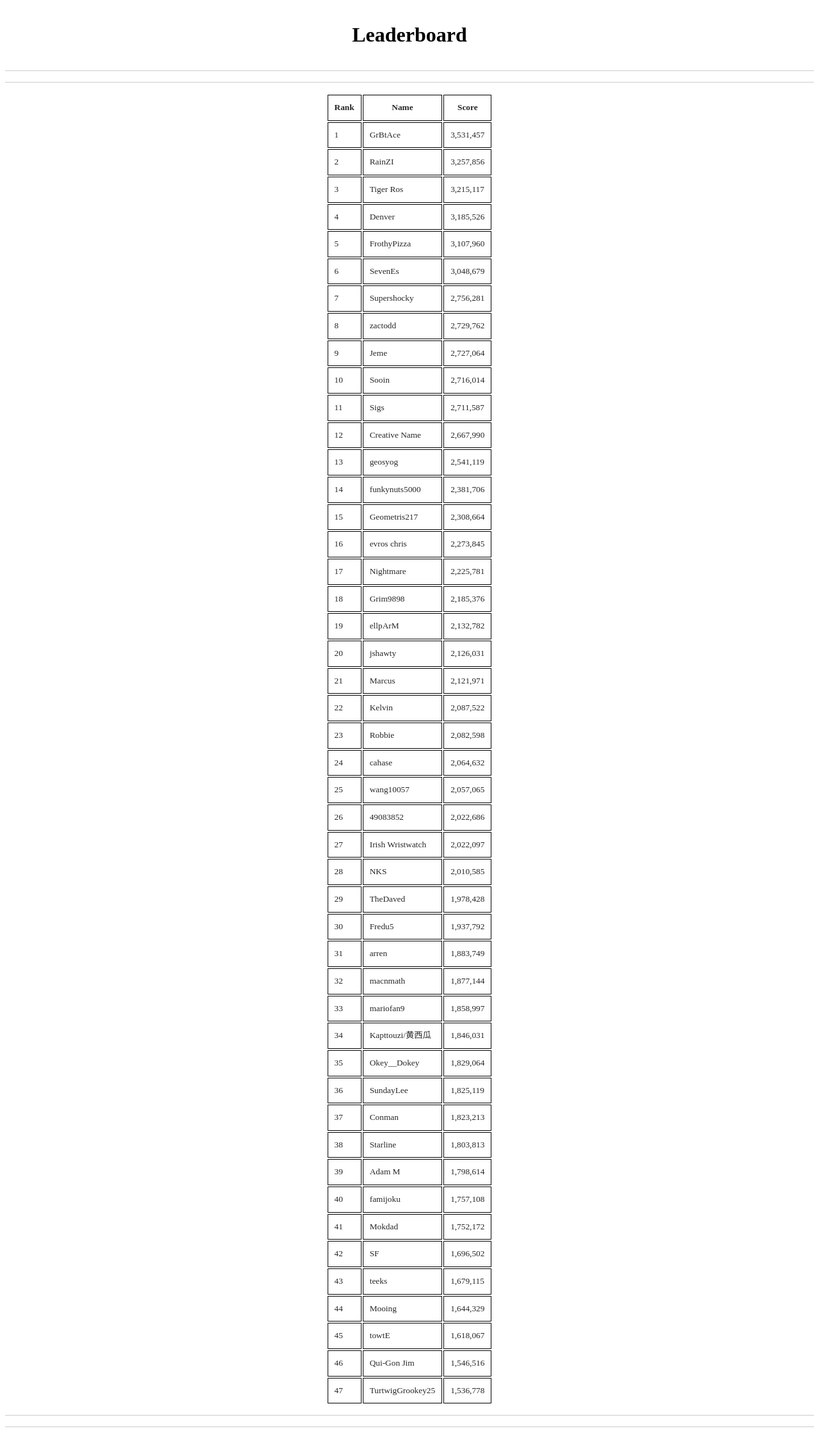
After one commit to DenverCav/AdvancedWebTech, a Flask app: page /Leaderboard in a window 1280 px wide. The commit adds this page. Shown: the whole page at 64% size. Run offline with Flask 3, Linux system fonts and the light colour scheme.

Commit message:
Updated Site

```diff
--- a/WebTechCourseWork/main.py
+++ b/WebTechCourseWork/main.py
@@ -13,3 +13,7 @@ def GeneralInfo():
 @app.route("/Notes")
 def Notes():
     return render_template('Notes.html')
+
+@app.route("/Leaderboard")
+def Leaderboard():
+    return render_template('Leaderboard.html')
--- a/WebTechCourseWork/static/css/styles.css
+++ b/WebTechCourseWork/static/css/styles.css
@@ -57,3 +57,9 @@ hr {
     margin: 1em 0;
     padding: 0;
 }
+
+.center
+{
+margin-left: auto;
+margin-right: auto;
+}
--- a/WebTechCourseWork/templates/GeneralInfo.html
+++ b/WebTechCourseWork/templates/GeneralInfo.html
@@ -13,6 +13,6 @@
 <p2>This site is using the data directly from the standard Google Sheet and simply reformatted allowing for new features such as toggles and filters to view the data in different ways.</p2>
 <br>
     <hr>
-<p3>All the data is being used with permission from the Leaderboard team in the Tetris Tryhards Discord server</p3>
+<p3>All the data is being used with permission from the Leaderboard team in the Tetris Tryhards <a href="https://discord.com/invite/xWUdHa3vH2">Discord server</a></p3>
 </body>
 </html>
--- /dev/null
+++ b/WebTechCourseWork/templates/Leaderboard.html
@@ -0,0 +1,271 @@
+<!DOCTYPE html>
+<html lang="en">
+<head>
+    <meta charset="UTF-8">
+      <link rel="stylesheet" href="{{ url_for('static', filename= 'css/styles.css') }}">
+    <title>Leaderboard</title>
+</head>
+<body>
+<style>
+    table td,
+    table th {
+        font-size: smaller;
+        border: 1px solid black;
+        line-height: 1.4;
+        padding: 10px 10px;
+    }
+</style>
+
+<h1>Leaderboard</h1>
+    <hr>
+    <hr>
+
+<table class="center">
+    <tbody>
+        <tr>
+            <th>Rank</th>
+            <th>Name</th>
+            <th>Score</th>
+        </tr>
+        <tr>
+            <td>1</td>
+            <td>GrBtAce</td>
+            <td>3,531,457</td>
+        </tr>
+        <tr>
+            <td>2</td>
+            <td>RainZI</td>
+            <td>3,257,856</td>
+        </tr>
+        <tr>
+            <td>3</td>
+            <td>Tiger Ros</td>
+            <td>3,215,117</td>
+        </tr>
+        <tr>
+            <td>4</td>
+            <td>Denver</td>
+            <td>3,185,526</td>
+        </tr>
+        <tr>
+            <td>5</td>
+            <td>FrothyPizza</td>
+            <td>3,107,960</td>
+        </tr>
+        <tr>
+            <td>6</td>
+            <td>SevenEs</td>
+            <td>3,048,679</td>
+        </tr>
+        <tr>
+            <td>7</td>
+            <td>Supershocky</td>
+            <td>2,756,281</td>
+        </tr>
+        <tr>
+            <td>8</td>
+            <td>zactodd</td>
+            <td>2,729,762</td>
+        </tr>
+        <tr>
+            <td>9</td>
+            <td>Jeme</td>
+            <td>2,727,064</td>
+        </tr>
+        <tr>
+            <td>10</td>
+            <td>Sooin</td>
+            <td>2,716,014</td>
+        </tr>
+        <tr>
+            <td>11</td>
+            <td>Sigs</td>
+            <td>2,711,587</td>
+        </tr>
+        <tr>
+            <td>12</td>
+            <td>Creative Name</td>
+            <td>2,667,990</td>
+        </tr>
+        <tr>
+            <td>13</td>
+            <td>geosyog</td>
+            <td>2,541,119</td>
+        </tr>
+        <tr>
+            <td>14</td>
+            <td>funkynuts5000</td>
+            <td>2,381,706</td>
+        </tr>
+        <tr>
+            <td>15</td>
+            <td>Geometris217</td>
+            <td>2,308,664</td>
+        </tr>
+        <tr>
+            <td>16</td>
+            <td>evros chris</td>
+            <td>2,273,845</td>
+        </tr>
+        <tr>
+            <td>17</td>
+            <td>Nightmare</td>
+            <td>2,225,781</td>
+        </tr>
+        <tr>
+            <td>18</td>
+            <td>Grim9898</td>
+            <td>2,185,376</td>
+        </tr>
+        <tr>
+            <td>19</td>
+            <td>ellpArM</td>
+            <td>2,132,782</td>
+        </tr>
+        <tr>
+            <td>20</td>
+            <td>jshawty</td>
+            <td>2,126,031</td>
+        </tr>
+        <tr>
+            <td>21</td>
+            <td>Marcus</td>
+            <td>2,121,971</td>
+        </tr>
+        <tr>
+            <td>22</td>
+            <td>Kelvin</td>
+            <td>2,087,522</td>
+        </tr>
+        <tr>
+            <td>23</td>
+            <td>Robbie</td>
+            <td>2,082,598</td>
+        </tr>
+        <tr>
+            <td>24</td>
+            <td>cahase</td>
+            <td>2,064,632</td>
+        </tr>
+        <tr>
+            <td>25</td>
+            <td>wang10057</td>
+            <td>2,057,065</td>
+        </tr>
+        <tr>
+            <td>26</td>
+            <td>49083852</td>
+            <td>2,022,686</td>
+        </tr>
+        <tr>
+            <td>27</td>
+            <td>Irish Wristwatch</td>
+            <td>2,022,097</td>
+        </tr>
+        <tr>
+            <td>28</td>
+            <td>NKS</td>
+            <td>2,010,585</td>
+        </tr>
+        <tr>
+            <td>29</td>
+            <td>TheDaved</td>
+            <td>1,978,428</td>
+        </tr>
+        <tr>
+            <td>30</td>
+            <td>Fredu5</td>
+            <td>1,937,792</td>
+        </tr>
+        <tr>
+            <td>31</td>
+            <td>arren</td>
+            <td>1,883,749</td>
+        </tr>
+        <tr>
+            <td>32</td>
+            <td>macnmath</td>
+            <td>1,877,144</td>
+        </tr>
+        <tr>
+            <td>33</td>
+            <td>mariofan9</td>
+            <td>1,858,997</td>
+        </tr>
+        <tr>
+            <td>34</td>
+            <td>Kapttouzi/黄西瓜</td>
+            <td>1,846,031</td>
+        </tr>
+        <tr>
+            <td>35</td>
+            <td>Okey__Dokey</td>
+            <td>1,829,064</td>
+        </tr>
+        <tr>
+            <td>36</td>
+            <td>SundayLee</td>
+            <td>1,825,119</td>
+        </tr>
+        <tr>
+            <td>37</td>
+            <td>Conman</td>
+            <td>1,823,213</td>
+        </tr>
+        <tr>
+            <td>38</td>
+            <td>Starline</td>
+            <td>1,803,813</td>
+        </tr>
+        <tr>
+            <td>39</td>
+            <td>Adam M</td>
+            <td>1,798,614</td>
+        </tr>
+        <tr>
+            <td>40</td>
+            <td>famijoku</td>
+            <td>1,757,108</td>
+        </tr>
+        <tr>
+            <td>41</td>
+            <td>Mokdad</td>
+            <td>1,752,172</td>
+        </tr>
+        <tr>
+            <td>42</td>
+            <td>SF</td>
+            <td>1,696,502</td>
+        </tr>
+        <tr>
+            <td>43</td>
+            <td>teeks</td>
+            <td>1,679,115</td>
+        </tr>
+        <tr>
+            <td>44</td>
+            <td>Mooing</td>
+            <td>1,644,329</td>
+        </tr>
+        <tr>
+            <td>45</td>
+            <td>towtE</td>
+            <td>1,618,067</td>
+        </tr>
+        <tr>
+            <td>46</td>
+            <td>Qui-Gon Jim</td>
+            <td>1,546,516</td>
+        </tr>
+        <tr>
+            <td>47</td>
+            <td>TurtwigGrookey25</td>
+            <td>1,536,778</td>
+        </tr>
+    </tbody>
+</table>
+    <hr>
+    <hr>
+
+</body>
+</html>
```
Also changed, not shown: WebTechCourseWork/templates/index.html (+12 -4 lines).
